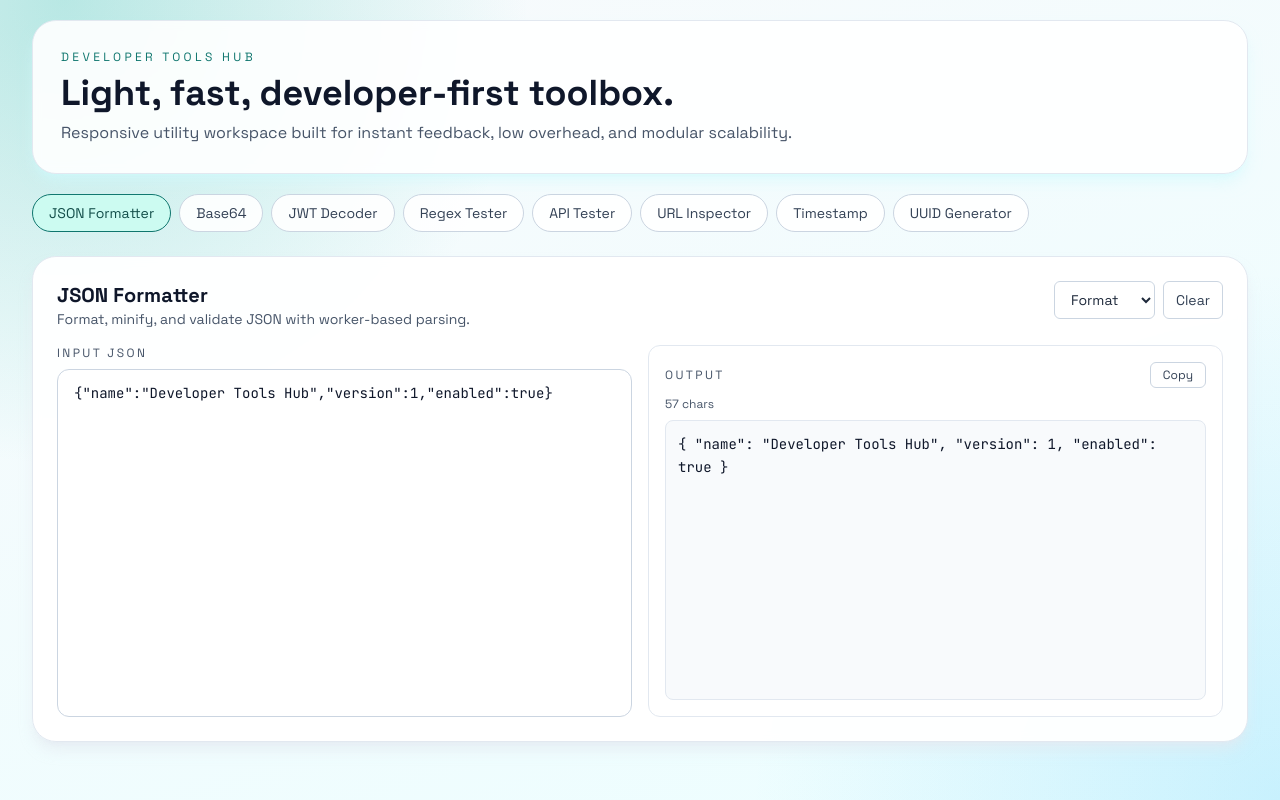
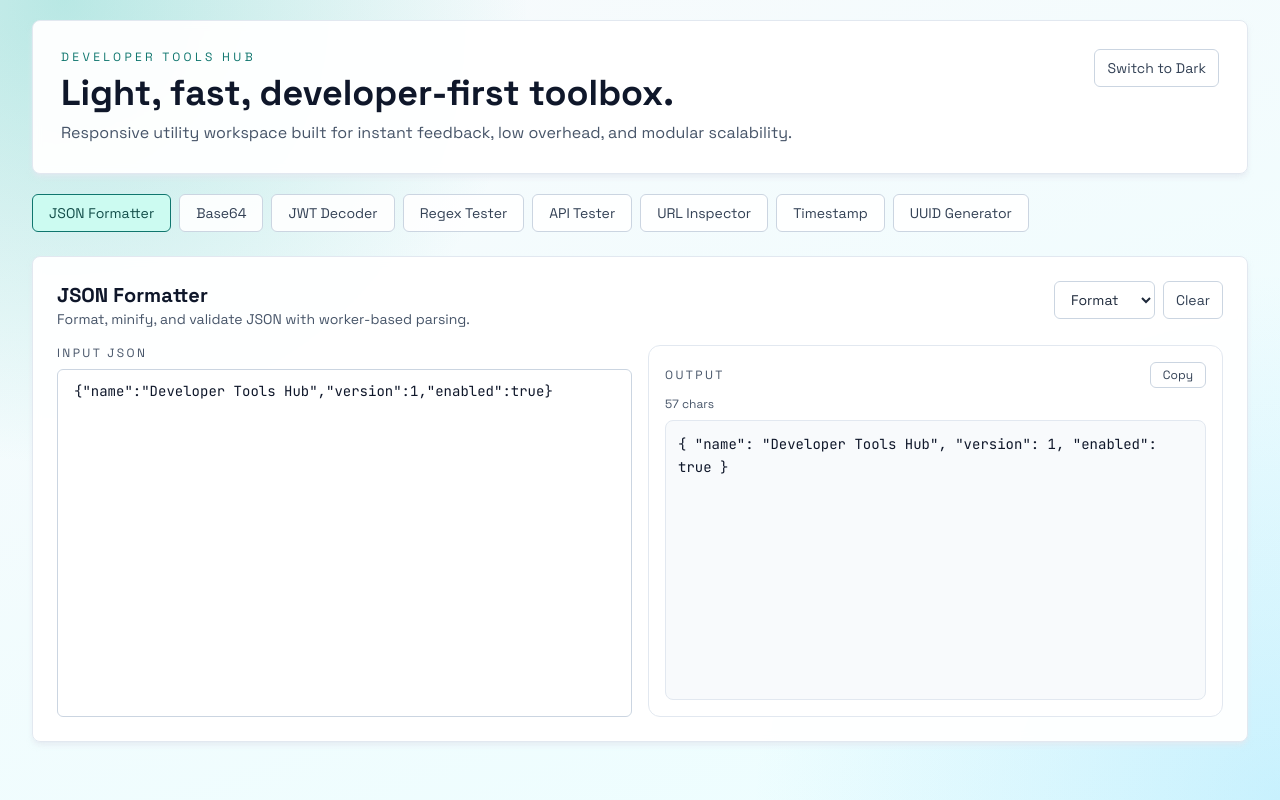
Before and after one commit to ShubhamMaster/developer-tools-hub, a React (Vite) app: page / in a window 1280 px wide. Built offline with nearby package versions, Linux system fonts and the light colour scheme.

Commit message:
feat(theme): add dark-light mode toggle and cleaner professional UI

```diff
--- a/src/App.jsx
+++ b/src/App.jsx
@@ -1,4 +1,4 @@
-import { lazy, Suspense, useMemo, useState } from 'react';
+import { lazy, Suspense, useEffect, useMemo, useState } from 'react';
 
 const JsonFormatterTool = lazy(() => import('./tools/json-formatter/JsonFormatterTool.jsx'));
 const Base64Tool = lazy(() => import('./tools/base64/Base64Tool.jsx'));
@@ -46,18 +46,42 @@ const TOOL_REGISTRY = {
 
 export default function App() {
   const [activeTool, setActiveTool] = useState('json');
+  const [theme, setTheme] = useState('light');
+
+  useEffect(() => {
+    const savedTheme = window.localStorage.getItem('dth-theme');
+    const prefersDark = window.matchMedia('(prefers-color-scheme: dark)').matches;
+    const initialTheme = savedTheme || (prefersDark ? 'dark' : 'light');
+    setTheme(initialTheme);
+  }, []);
+
+  useEffect(() => {
+    document.documentElement.classList.toggle('dark', theme === 'dark');
+    window.localStorage.setItem('dth-theme', theme);
+  }, [theme]);
 
   const activeConfig = useMemo(() => TOOL_REGISTRY[activeTool], [activeTool]);
   const ActiveToolComponent = activeConfig.component;
 
   return (
     <main className="mx-auto flex min-h-screen w-full max-w-7xl flex-col gap-5 px-3 py-5 sm:px-6 lg:px-8">
-      <header className="overflow-hidden rounded-3xl border border-slate-200 bg-white/90 p-5 shadow-lg shadow-cyan-100/60 backdrop-blur-sm sm:p-7">
-        <p className="text-xs uppercase tracking-[0.28em] text-teal-700">Developer Tools Hub</p>
-        <h1 className="mt-2 text-2xl font-bold text-slate-900 sm:text-4xl">Light, fast, developer-first toolbox.</h1>
-        <p className="mt-2 max-w-3xl text-sm text-slate-600 sm:text-base">
-          Responsive utility workspace built for instant feedback, low overhead, and modular scalability.
-        </p>
+      <header className="ui-card overflow-hidden p-5 backdrop-blur-sm sm:p-7">
+        <div className="flex flex-wrap items-start justify-between gap-3">
+          <div>
+            <p className="text-xs uppercase tracking-[0.28em] text-teal-700 dark:text-cyan-300">Developer Tools Hub</p>
+            <h1 className="mt-2 text-2xl font-bold text-slate-900 dark:text-slate-100 sm:text-4xl">Light, fast, developer-first toolbox.</h1>
+            <p className="ui-muted mt-2 max-w-3xl text-sm sm:text-base">
+              Responsive utility workspace built for instant feedback, low overhead, and modular scalability.
+            </p>
+          </div>
+          <button
+            type="button"
+            onClick={() => setTheme((current) => (current === 'dark' ? 'light' : 'dark'))}
+            className="ui-btn"
+          >
+            {theme === 'dark' ? 'Switch to Light' : 'Switch to Dark'}
+          </button>
+        </div>
       </header>
 
       <nav className="flex gap-2 overflow-x-auto pb-1">
@@ -68,11 +92,7 @@ export default function App() {
               type="button"
               key={key}
               onClick={() => setActiveTool(key)}
-              className={`whitespace-nowrap rounded-full border px-4 py-2 text-sm transition ${
-                isActive
-                  ? 'border-teal-700 bg-teal-100 text-teal-900'
-                  : 'border-slate-300 bg-white/90 text-slate-700 hover:border-teal-400 hover:text-teal-700'
-              }`}
+              className={`ui-tab ${isActive ? 'ui-tab-active' : ''}`}
             >
               {config.label}
             </button>
@@ -82,7 +102,7 @@ export default function App() {
 
       <Suspense
         fallback={
-          <div className="rounded-2xl border border-slate-200 bg-white p-8 text-center text-slate-600">
+          <div className="ui-card p-8 text-center ui-muted">
             Loading tool module...
           </div>
         }
--- a/src/components/TextPanel.jsx
+++ b/src/components/TextPanel.jsx
@@ -9,7 +9,7 @@ const TextPanel = memo(function TextPanel({
 }) {
   return (
     <label className={`flex h-full flex-col gap-2 ${className}`.trim()}>
-      <span className="text-xs uppercase tracking-[0.2em] text-slate-600">{label}</span>
+      <span className="ui-label">{label}</span>
       <textarea
         value={value}
         onChange={(event) => onChange(event.target.value)}
--- a/src/components/ToolShell.jsx
+++ b/src/components/ToolShell.jsx
@@ -1,10 +1,10 @@
 export default function ToolShell({ title, description, controls, input, output }) {
   return (
-    <section className="rounded-3xl border border-slate-200 bg-white/95 p-4 shadow-lg shadow-slate-200/70 backdrop-blur-sm sm:p-6">
+    <section className="ui-card p-4 backdrop-blur-sm sm:p-6">
       <header className="mb-4 flex flex-wrap items-start justify-between gap-3">
         <div>
-          <h2 className="text-xl font-semibold text-slate-900">{title}</h2>
-          <p className="text-sm text-slate-600">{description}</p>
+          <h2 className="text-xl font-semibold text-slate-900 dark:text-slate-100">{title}</h2>
+          <p className="ui-muted text-sm">{description}</p>
         </div>
         {controls ? <div className="flex flex-wrap gap-2">{controls}</div> : null}
       </header>
--- a/src/index.css
+++ b/src/index.css
@@ -6,12 +6,25 @@
   color-scheme: light;
 }
 
+:root.dark {
+  color-scheme: dark;
+}
+
 body {
-  @apply m-0 min-h-screen bg-slate-50 text-slate-900 font-sans;
+  @apply m-0 min-h-screen font-sans;
   background-image:
     radial-gradient(circle at 5% 0%, rgba(20, 184, 166, 0.28), transparent 32%),
     radial-gradient(circle at 100% 100%, rgba(56, 189, 248, 0.2), transparent 35%),
     linear-gradient(160deg, #f8fafc 0%, #ecfeff 100%);
+  color: #0f172a;
+}
+
+.dark body {
+  background-image:
+    radial-gradient(circle at 5% 0%, rgba(45, 212, 191, 0.2), transparent 34%),
+    radial-gradient(circle at 100% 100%, rgba(14, 116, 144, 0.28), transparent 40%),
+    linear-gradient(160deg, #020617 0%, #0f172a 100%);
+  color: #e2e8f0;
 }
 
 * {
@@ -32,7 +45,40 @@ pre {
 
 @layer components {
   .field-input {
-    @apply rounded-xl border border-slate-300 bg-white px-4 py-3 text-sm text-slate-900 outline-none transition;
-    @apply focus:border-teal-600 focus:ring-2 focus:ring-teal-200;
+    @apply rounded-md border border-slate-300 bg-white px-4 py-2.5 text-sm text-slate-900 outline-none transition;
+    @apply focus:border-teal-600 focus:ring-2 focus:ring-teal-200 dark:border-slate-700 dark:bg-slate-900 dark:text-slate-100 dark:focus:border-cyan-400 dark:focus:ring-cyan-900;
+  }
+
+  .ui-card {
+    @apply rounded-lg border border-slate-200 bg-white/95 shadow-md shadow-slate-200/70;
+    @apply dark:border-slate-800 dark:bg-slate-900/90 dark:shadow-slate-950/50;
+  }
+
+  .ui-muted {
+    @apply text-slate-600 dark:text-slate-300;
+  }
+
+  .ui-label {
+    @apply text-xs uppercase tracking-[0.2em] text-slate-600 dark:text-slate-400;
+  }
+
+  .ui-btn {
+    @apply rounded-md border border-slate-300 bg-white px-3 py-2 text-sm text-slate-700 transition;
+    @apply hover:border-teal-500 hover:text-teal-700 dark:border-slate-700 dark:bg-slate-900 dark:text-slate-100 dark:hover:border-cyan-400 dark:hover:text-cyan-300;
+  }
+
+  .ui-btn-primary {
+    @apply rounded-md border border-teal-500 bg-teal-50 px-3 py-2 text-sm text-teal-800 transition;
+    @apply hover:bg-teal-100 dark:border-cyan-500 dark:bg-cyan-950/50 dark:text-cyan-200 dark:hover:bg-cyan-900/60;
+  }
+
+  .ui-tab {
+    @apply whitespace-nowrap rounded-md border border-slate-300 bg-white/90 px-4 py-2 text-sm text-slate-700 transition;
+    @apply hover:border-teal-400 hover:text-teal-700 dark:border-slate-700 dark:bg-slate-900/90 dark:text-slate-200 dark:hover:border-cyan-400 dark:hover:text-cyan-300;
+  }
+
+  .ui-tab-active {
+    @apply border-teal-700 bg-teal-100 text-teal-900;
+    @apply dark:border-cyan-400 dark:bg-cyan-950/70 dark:text-cyan-200;
   }
 }
--- a/tailwind.config.js
+++ b/tailwind.config.js
@@ -1,5 +1,6 @@
 /** @type {import('tailwindcss').Config} */
 export default {
+  darkMode: 'class',
   content: ['./index.html', './src/**/*.{js,jsx}'],
   theme: {
     extend: {
```
